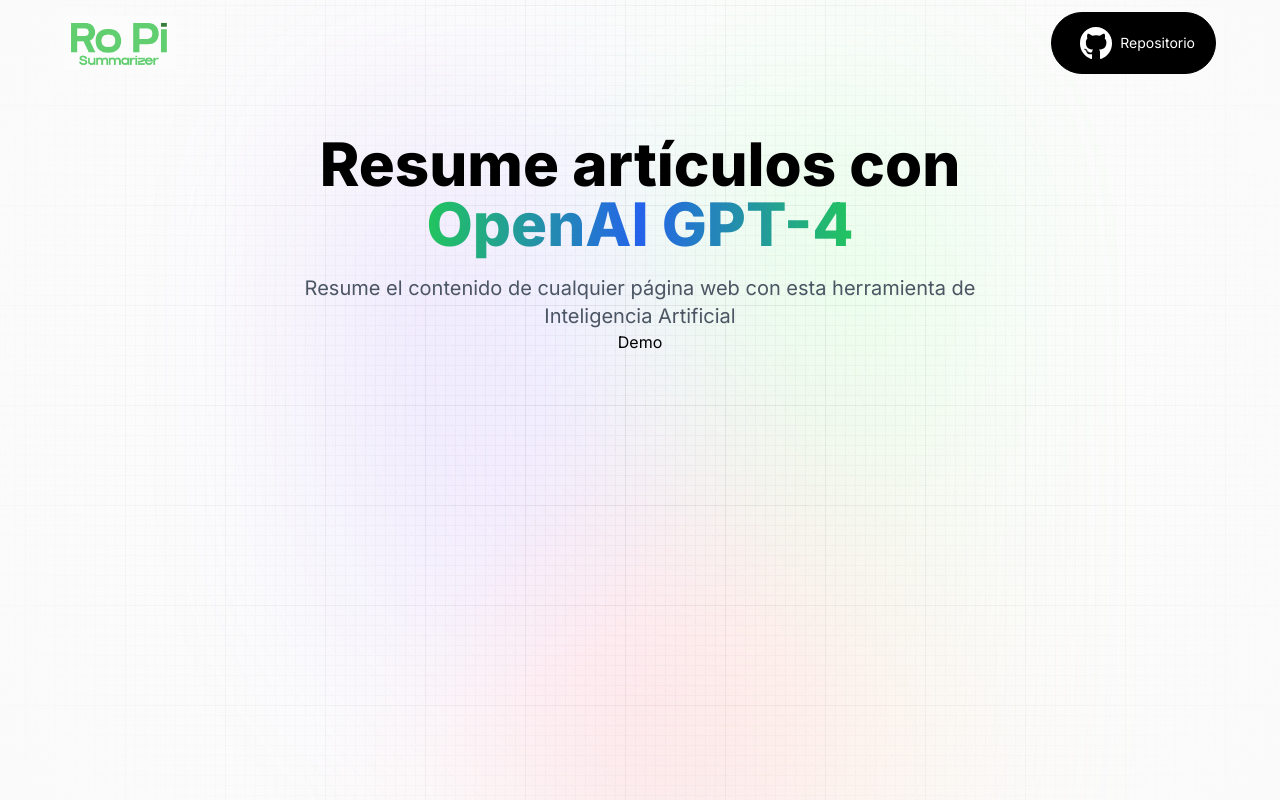
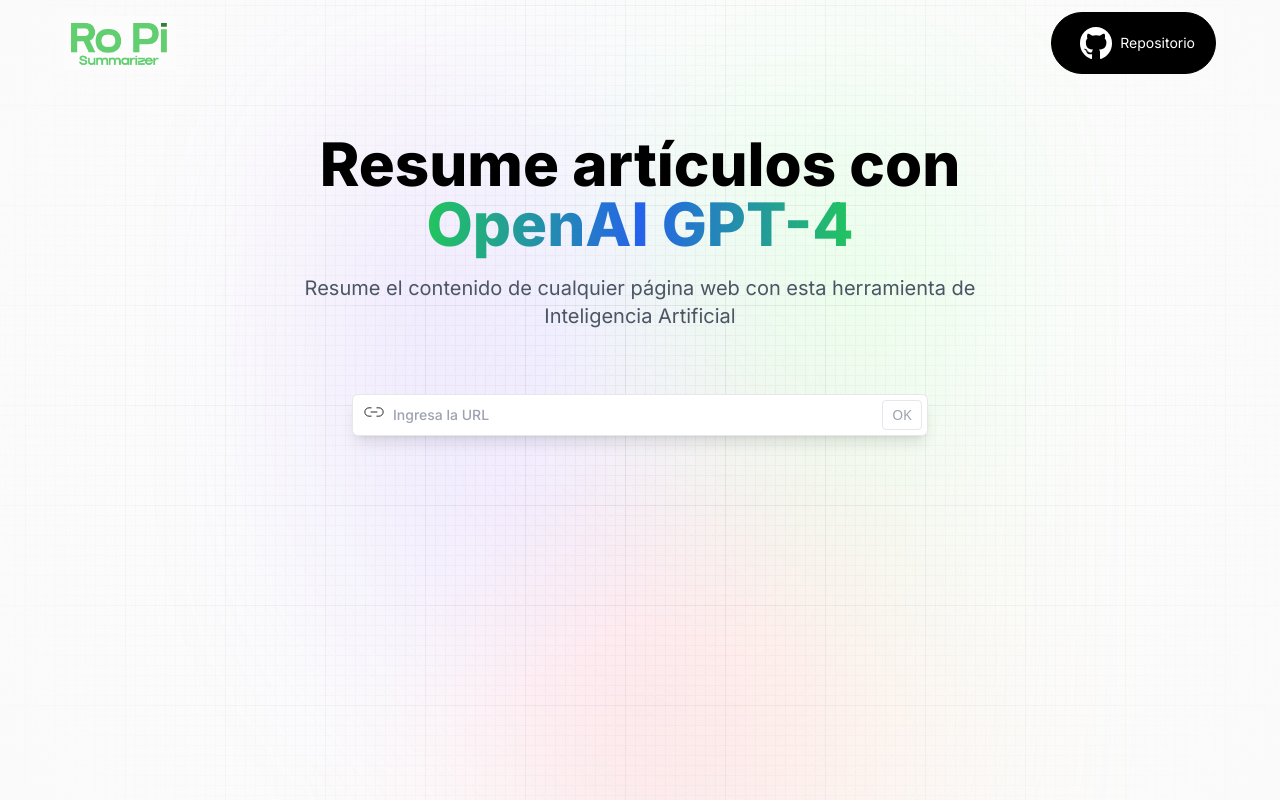
Before and after one commit to jeromanp/summarized_links, a Next.js app: page / in a window 1280 px wide. Built offline with nearby package versions, Linux system fonts and the light colour scheme.

Commit message:
format componet demo

```diff
--- a/src/components/Demo.jsx
+++ b/src/components/Demo.jsx
@@ -1,7 +1,38 @@
-import React from 'react'
+import React from "react";
 
 export default function Demo() {
   return (
-    <div>Demo</div>
-  )
+    <section className="mt-16 w-full max-w-xl">
+      <div className="flex flex-col w-full gap-2">
+        <form className="relative lex justify-center items-center">
+          <img
+            src="/assets/link.svg"
+            alt="Link Icon"
+            className="absolute left-0 my-2 ml-3 w-5"
+          />
+          <input
+            type="url"
+            placeholder="Ingresa la URL"
+            value=""
+            required
+            className="block w-full rounded-md border border-gray-200 bg-white py-2.5 pl-10 pr-12 text-sm shadow-lg font-satoshi font-medium focus:border-black focus:outline-none focus:ring-0 peer"
+          />
+          <button
+            type="submit"
+            className="hover:border-gray-700 hover:text-gray-700 absolute inset-y-0 right-0 my-1.5 mx-1.5 flex w-10 items-center justify-center rounded border border-gray-200 font-sans text-sm font-medium text-gray-400 peer-focus:border-gray-700 peer-focus:text-gray-700 "
+          >
+            OK
+          </button>
+        </form>
+        {/* Historial */}
+        <div className="flex flex-col gap-1 max-h-60 overflow-y-auto">
+
+        </div>
+      </div>
+      {/* Resultado de Búsqueda */}
+      <div className="my-10 max-w-full flex justify-center items-center">
+
+      </div>
+    </section>
+  );
 }
```
